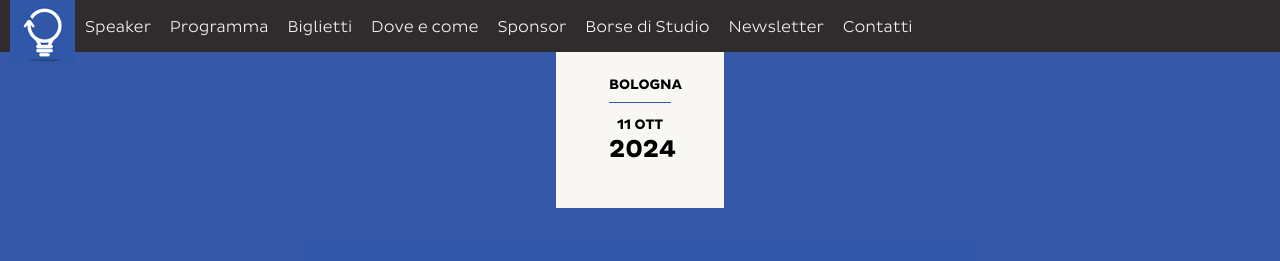
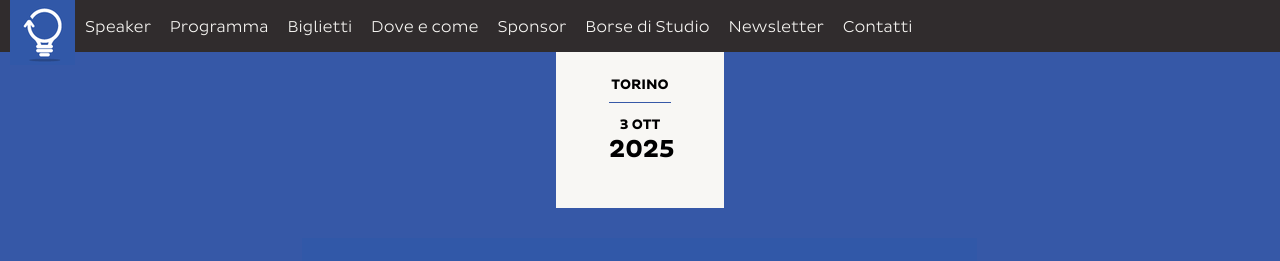
Before and after one commit to GrUSP/2025.bettersoftware.it, a Jekyll site: the page built from scholarship.html, in a window 1280 px wide. Shown: the top 261 px of the page. Built offline with Jekyll 4.4.1, drawn with Linux system fonts in a browser that asks for light colours; nearby versions of some CDN libraries.

Commit message:
Update _config.yml

```diff
--- a/_config.yml
+++ b/_config.yml
@@ -7,9 +7,9 @@ conference-motto: "La conferenza più eclettica sul mondo IT!"
 conference-domain: "bettersoftware.it"
 conference-email: bettersoftware@grusp.org
 conference-x: better_software
-city: "Bologna"
-date: "11 Ott"
-year: 2024
+city: "Torino"
+date: "3 Ott"
+year: 2025
 tickets: true
 tickets-eb: grusp/bettersoftware-2025
 tickets-eb-link: http://ti.to/grusp/bettersoftware-2025
```
